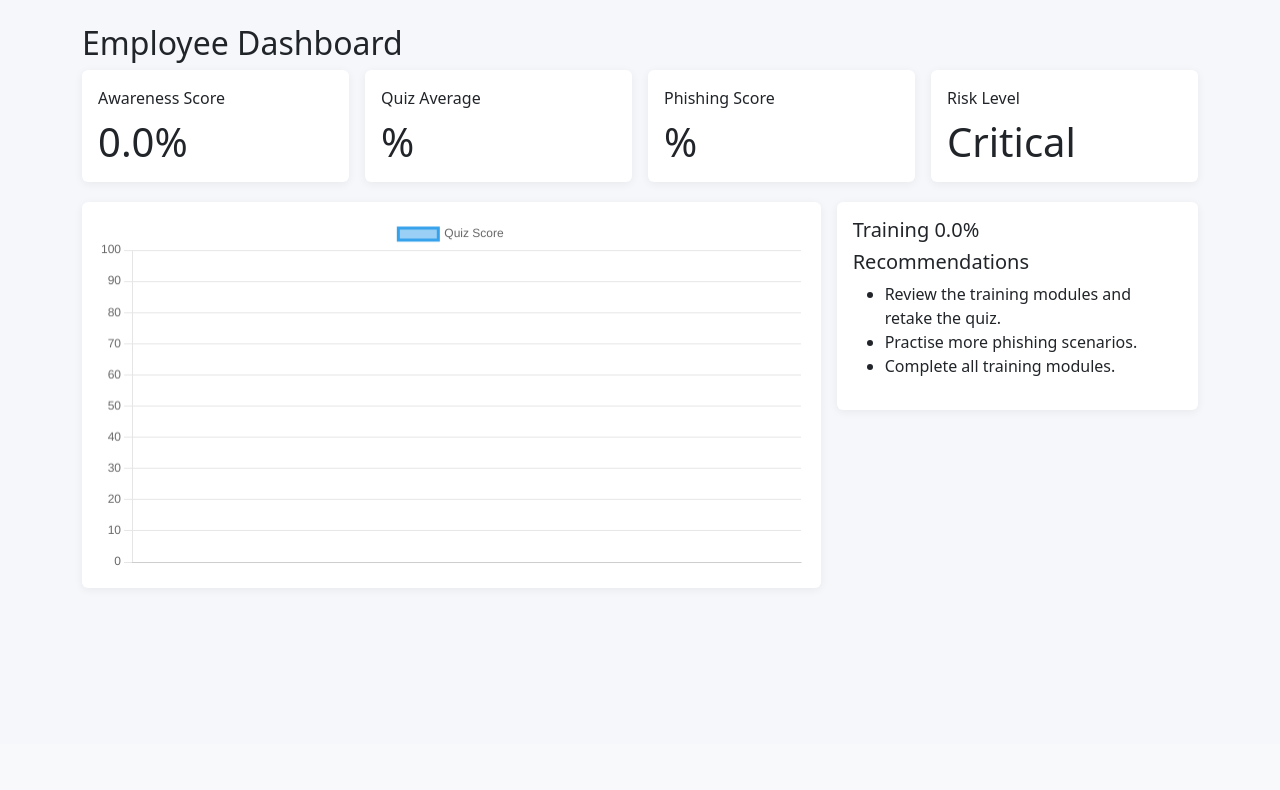
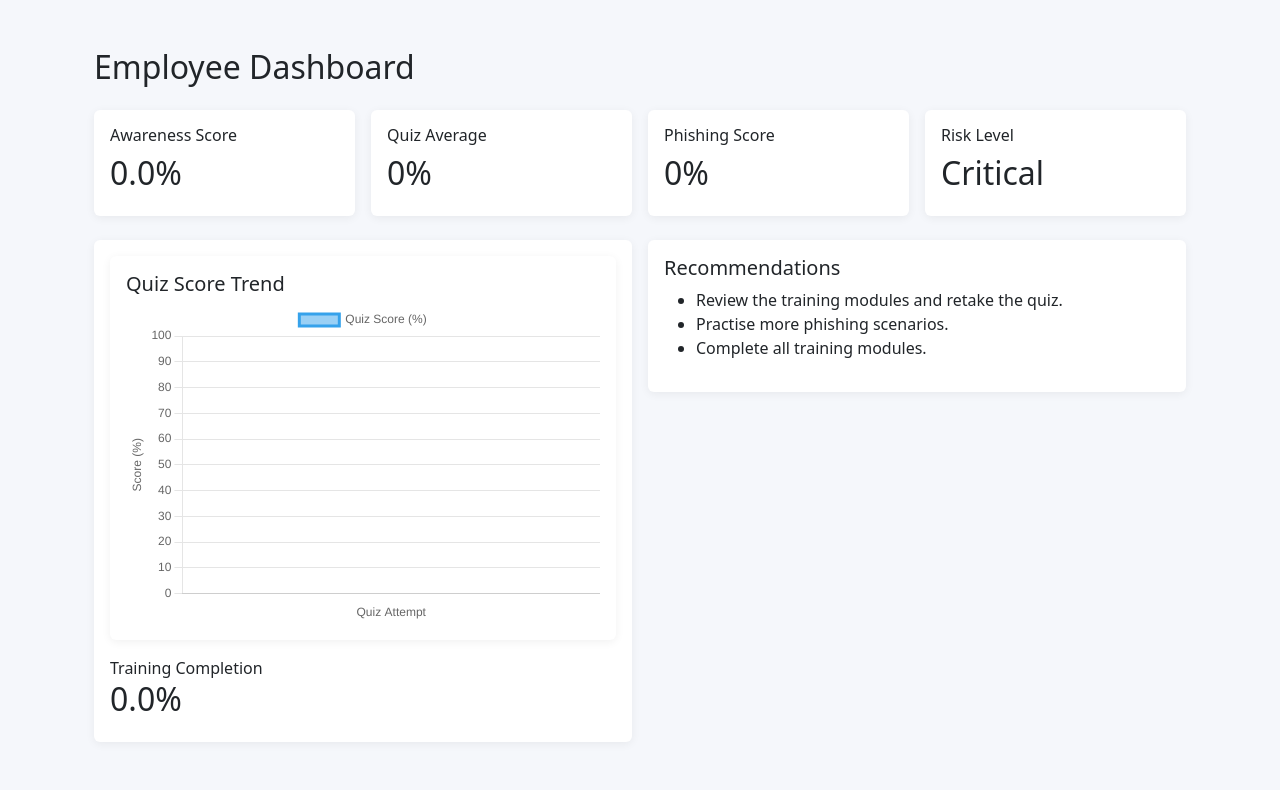
Before and after one commit to abubakarmakien/Project-3-CyberAware-Mobile-Cybersecurity-Awareness-Risk-Assessment-System, a Flask app: page /dashboard in a window 1280 px wide. Shown: the part 56-846 px from the top of the page. Before the commit the page ends 621 px from the top, so only its background shows below. Run offline with Flask 3, Linux system fonts and the light colour scheme; the visitor is signed in with stand-in values (Sample User, id 1).

Commit message:
Refactor employee dashboard template
Updated the employee dashboard template with improved structure and additional features such as training completion and recommendations.

```diff
--- a/CyberAware/templates/dashboard.html
+++ b/CyberAware/templates/dashboard.html
@@ -1 +1,187 @@
-{% extends 'base.html' %}{% block content %}<h2>Employee Dashboard</h2><div class="row g-3"><div class="col-md-3"><div class="card card-body">Awareness Score<span class="display-6">{{score}}%</span></div></div><div class="col-md-3"><div class="card card-body">Quiz Average<span class="display-6">{{quiz}}%</span></div></div><div class="col-md-3"><div class="card card-body">Phishing Score<span class="display-6">{{phishing}}%</span></div></div><div class="col-md-3"><div class="card card-body">Risk Level<span class="display-6">{{risk}}</span></div></div></div><div class="row g-3 mt-1"><div class="col-lg-8"><div class="card card-body"><canvas id="chart"></canvas></div></div><div class="col-lg-4"><div class="card card-body"><h5>Training {{completion}}%</h5><h5>Recommendations</h5><ul>{% for r in recommendations %}<li>{{r}}</li>{% endfor %}</ul></div></div></div>{% endblock %}{% block scripts %}<script src="https://cdn.jsdelivr.net/npm/chart.js"></script><script>new Chart(document.getElementById('chart'),{type:'line',data:{labels:{{labels|tojson}},datasets:[{label:'Quiz Score',data:{{values|tojson}}}]},options:{scales:{y:{beginAtZero:true,max:100}}}});</script>{% endblock %}
+{% extends "base.html" %}
+
+{% block title %}
+Employee Dashboard | CyberAware
+{% endblock %}
+
+{% block content %}
+
+<div class="container py-4">
+
+    <h2 class="mb-4">Employee Dashboard</h2>
+
+    <div class="row g-3 mb-4">
+
+        <div class="col-md-3">
+            <div class="card card-body">
+                <h6>Awareness Score</h6>
+                <h2>{{ score }}%</h2>
+            </div>
+        </div>
+
+        <div class="col-md-3">
+            <div class="card card-body">
+                <h6>Quiz Average</h6>
+                <h2>{{ quiz_avg }}%</h2>
+            </div>
+        </div>
+
+        <div class="col-md-3">
+            <div class="card card-body">
+                <h6>Phishing Score</h6>
+                <h2>{{ phishing_score }}%</h2>
+            </div>
+        </div>
+
+        <div class="col-md-3">
+            <div class="card card-body">
+                <h6>Risk Level</h6>
+                <h2>{{ risk }}</h2>
+            </div>
+        </div>
+
+    </div>
+
+
+    <div class="row g-3">
+
+        <div class="col-md-6">
+
+            <div class="card card-body">
+                <div class="col-12 mb-3">
+    <div class="card card-body">
+        <h5>Quiz Score Trend</h5>
+
+        <div style="height: 320px;">
+            <canvas id="scoreChart"></canvas>
+        </div>
+    </div>
+</div
+                <h5>Training Completion</h5>
+
+                <h2>{{ completion }}%</h2>
+
+            </div>
+
+        </div>
+
+
+        <div class="col-md-6">
+
+            <div class="card card-body">
+
+                <h5>Recommendations</h5>
+
+                <ul>
+
+                    {% for recommendation in recommendations %}
+
+                    <li>
+                        {{ recommendation }}
+                    </li>
+
+                    {% else %}
+
+                    <li>
+                        No recommendations available.
+                    </li>
+
+                    {% endfor %}
+
+                </ul>
+
+            </div>
+
+        </div>
+
+    </div>
+
+</div>
+
+{% endblock %}
+{% block scripts %}
+
+<script src="https://cdn.jsdelivr.net/npm/chart.js"></script>
+
+<script id="chart-labels" type="application/json">
+{{ labels | tojson }}
+</script>
+
+<script id="chart-values" type="application/json">
+{{ values | tojson }}
+</script>
+
+<script>
+document.addEventListener("DOMContentLoaded", function () {
+
+    const labelsElement =
+        document.getElementById("chart-labels");
+
+    const valuesElement =
+        document.getElementById("chart-values");
+
+    const chartCanvas =
+        document.getElementById("scoreChart");
+
+    if (
+        !labelsElement ||
+        !valuesElement ||
+        !chartCanvas
+    ) {
+        return;
+    }
+
+    const chartLabels =
+        JSON.parse(labelsElement.textContent);
+
+    const chartValues =
+        JSON.parse(valuesElement.textContent);
+
+    new Chart(chartCanvas, {
+
+        type: "line",
+
+        data: {
+            labels: chartLabels,
+
+            datasets: [{
+                label: "Quiz Score (%)",
+                data: chartValues,
+                tension: 0.25,
+                fill: false
+            }]
+        },
+
+        options: {
+
+            responsive: true,
+            maintainAspectRatio: false,
+
+            scales: {
+
+                y: {
+                    beginAtZero: true,
+                    max: 100,
+                    title: {
+                        display: true,
+                        text: "Score (%)"
+                    }
+                },
+
+                x: {
+                    title: {
+                        display: true,
+                        text: "Quiz Attempt"
+                    }
+                }
+
+            }
+
+        }
+
+    });
+
+});
+</script>
+
+{% endblock %}
```
